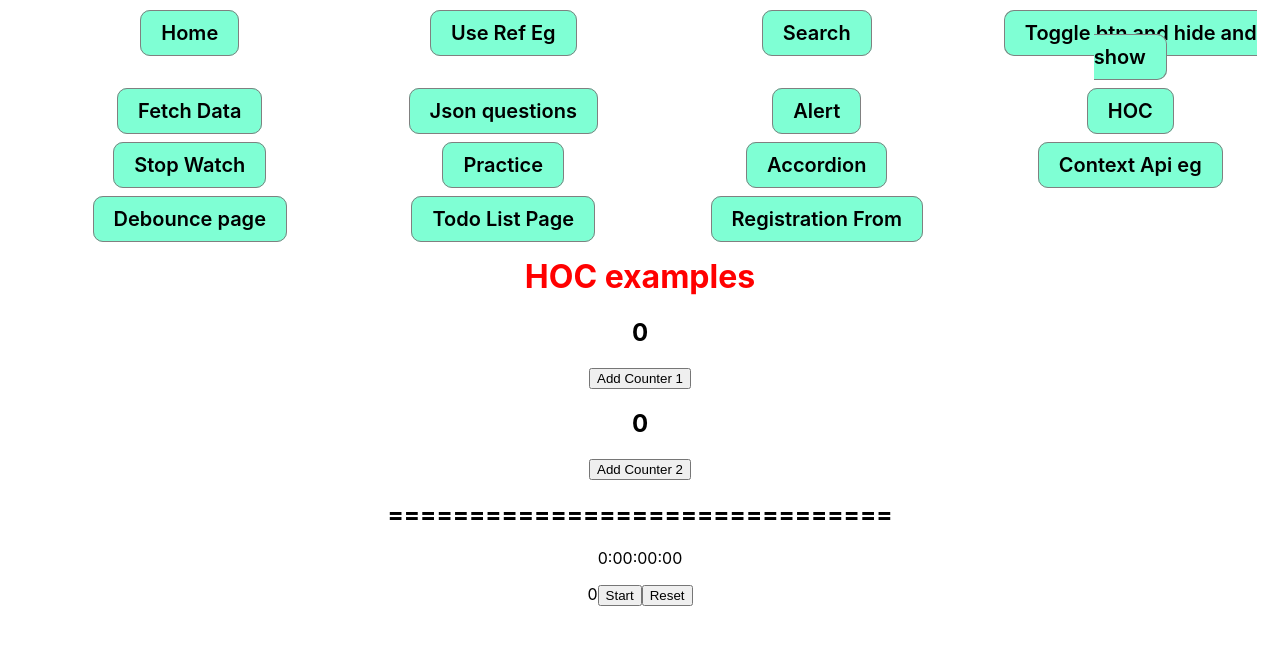
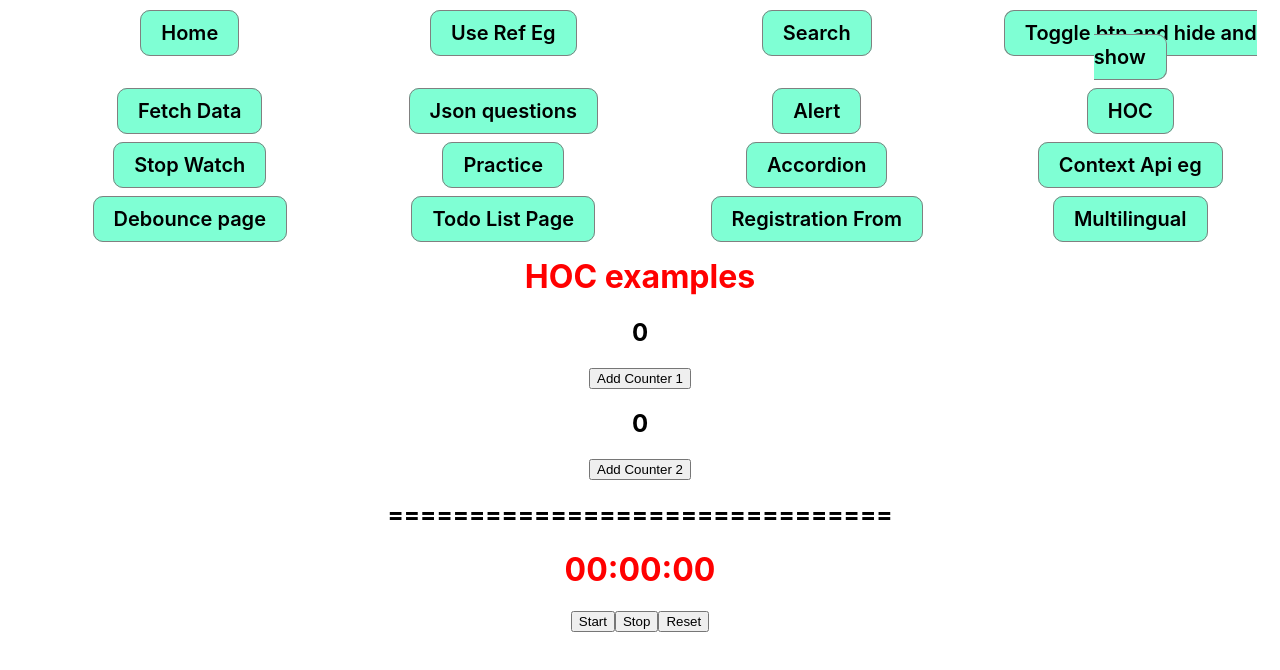
Before and after one commit to kritisoni19/react-concept, a React (Create React App) app: page /stopwatch in a window 1280 px wide. Shown: the top 670 px of the page. Built offline with nearby package versions, Linux system fonts and the light colour scheme.

Commit message:
today commit

```diff
--- a/src/App.js
+++ b/src/App.js
@@ -17,6 +17,7 @@ import Parent from './components/ContextEg/Parent';
 import Debounce from './components/Debounce';
 import TodoList from './components/Todo/TodoList';
 import RegistrationForm from './components/Forms/RegistrationForm';
+import Multilingual from './components/Multilingual';
 
 function App() {
 
@@ -81,6 +82,10 @@ function App() {
         {
           path:'/registration',
           element:<RegistrationForm/>
+        },
+        {
+          path:'/multilingual',
+          element:<Multilingual/>
         }
       ]
     },
--- a/src/components/DarkTheme.js
+++ b/src/components/DarkTheme.js
@@ -12,6 +12,7 @@ function DarkTheme(){
     const isDarkToggle = ()=>{
         setIsDark(!isdark)
     }
+
 
 
     return <>
--- a/src/components/Menu.js
+++ b/src/components/Menu.js
@@ -80,6 +80,9 @@ function Menu() {
               Registration From
             </Link>
           </li>
+          <li><Link to='/multilingual'>
+            Multilingual
+          </Link></li>
         </ul>
       </nav>
 
--- /dev/null
+++ b/src/components/Multilingual.js
@@ -0,0 +1,43 @@
+import { useState } from "react";
+import {LANG} from '../utils/constants';
+function Multilingual(){
+    const [lang, setLang] =  useState('en')
+
+
+    // const languageChange =(e)=>{
+    //     setLang(e.target.value)
+    //     console.log(lang)
+    // }
+    const data = LANG[lang]
+console.log(lang)
+    return (
+            <>
+                <h1>Multi-lingual site</h1>
+                <select value={lang} onChange={(e)=>setLang(e.target.value)}>
+                    <option value='en'>English</option>
+                    <option value='hi'>Hindi</option>
+                    <option value='sp'>Spanish</option>
+                </select>
+
+                <div>
+                    <h1>
+                        {data.title1}
+                    </h1>
+                    <p>{data.desc1}</p>
+                </div>
+                <div>
+                    <h1>
+                        {data.title2}
+                    </h1>
+                    <p>{data.desc2}</p>
+                </div>
+                <div>
+                    <h1>
+                        {data.title3}
+                    </h1>
+                    <p>{data.desc3}</p>
+                </div>
+            </>
+    )
+}
+export default Multilingual;
--- a/src/components/StopWatch.js
+++ b/src/components/StopWatch.js
@@ -3,61 +3,41 @@ import { useState, useEffect } from "react";
 function StopWatch(){
 
   const [time, setTime] = useState(0);
-
-  // state to check stopwatch running or not
   const [isRunning, setIsRunning] = useState(false);
 
 
   useEffect(() => {
-    let intervalId;
+    let interval;
     if (isRunning) {
-      // setting time from 0 to 1 every 10 milisecond using javascript setInterval method
-      intervalId = setInterval(() =>
-        setTime(time + 1), 100);
+        interval = setInterval(() => {
+            setTime(prevTime => prevTime + 10);
+        }, 10);
+    } else {
+        clearInterval(interval);
     }
-    return () => clearInterval(intervalId);
-  }, [isRunning, time]);
+    return () => clearInterval(interval);
+}, [isRunning]);
 
-// Hours calculation
-const hours = Math.floor(time / 360000);
 
-// Minutes calculation
-const minutes = Math.floor((time % 360000) / 6000);
 
-// Seconds calculation
-const seconds = Math.floor((time % 6000) / 100);
+
 
 // Milliseconds calculation
-const milliseconds = time % 100;
+// const milliseconds = time % 100;
 
     // Method to start and stop timer
-    const startAndStop = () => {
-      setIsRunning(!isRunning);
-    };
 
-    // Method to reset timer back to 0
-    const reset = () => {
-      setTime(0);
-    };
 
 
     return<>
 
 <div>
-<p className="stopwatch-time">
-        {hours}:
-        {minutes.toString().padStart(2, "0")}:
-        {seconds.toString().padStart(2, "0")}:
-        {milliseconds.toString().padStart(2, "0")}
-      </p>
-      {time}
-
-        <button className="stopwatch-button" onClick={startAndStop}>
-          {isRunning ? "Stop" : "Start"}
-        </button>
-        <button className="stopwatch-button" onClick={reset}>
-          Reset
-        </button>
+<h1>{("0" + Math.floor((time / 60000) % 60)).slice(-2)}:
+        {("0" + Math.floor((time / 1000) % 60)).slice(-2)}:
+        {("0" + ((time / 10) % 100)).slice(-2)}</h1>
+        <button onClick={() => setIsRunning(true)}>Start</button>
+        <button onClick={() => setIsRunning(false)}>Stop</button>
+        <button onClick={() => setTime(0)}>Reset</button>
 </div>
     </>
 }
--- /dev/null
+++ b/src/utils/constants.js
@@ -0,0 +1,27 @@
+export const LANG = {
+    en: {
+
+            title1:'About Us',
+            desc1: `Lorem Ipsum is simply dummy text of the printing and typesetting industry. Lorem Ipsum has been the industry's standard dummy text
+            ever since the 1500s,
+            when an unknown printer took a galley of type and scrambled it to make a type specimen book. It has survived not only five centuries,
+            but also the leap into electronic typesetting, remaining essentially unchanged.`
+
+    },
+hi: {
+
+        title2:'हमारे बारे में',
+        desc2: `लोरेम इप्सम केवल मुद्रण और टाइपसेटिंग उद्योग का नकली पाठ है। लोरेम इप्सम उद्योग का मानक डमी टेक्स्ट रहा है
+            1500 के दशक से ही,
+            जब एक अज्ञात मुद्रक ने एक प्रकार की गैली ली और उसे एक प्रकार की नमूना पुस्तक बनाने के लिए तैयार किया। यह न केवल पांच शताब्दियों तक जिया,
+            लेकिन इलेक्ट्रॉनिक टाइपसेटिंग में भी छलांग, अनिवार्य रूप से अपरिवर्तित रही।`
+
+},
+sp: {
+
+        title3:'Sobre nosotros',
+        desc3: `Lorem Ipsum is simply dummy text of the printing and typesetting industry. Lorem Ipsum has been the industry's standard dummy text ever since the 1500s,
+        when an unknown printer took a galley of type and scrambled it to make a type specimen book. It has survived not only five centuries, but also the leap into electronic typesetting, remaining essentially unchanged.`
+
+}
+}
```
Also changed, not shown: 1 other file (tests, documents, lock files or other folders).
